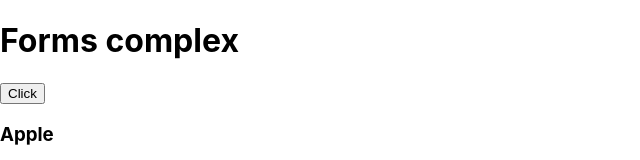
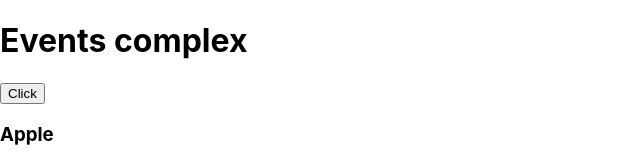
Before and after one commit to kajcanat/learning-reactjs, a React (Create React App) app: page / in a window 1280 px wide. Shown: the top 160 px of the page, without its empty margins (0-640 px from the left). Built offline with nearby package versions, Linux system fonts and the light colour scheme.

Commit message:
events complex

```diff
--- a/src/App.jsx
+++ b/src/App.jsx
@@ -24,7 +24,7 @@
    render() {
       return (
          <div>
-            <h1>Forms complex</h1>
+            <h1>Events complex</h1>
          </div>
       );
    }
```
